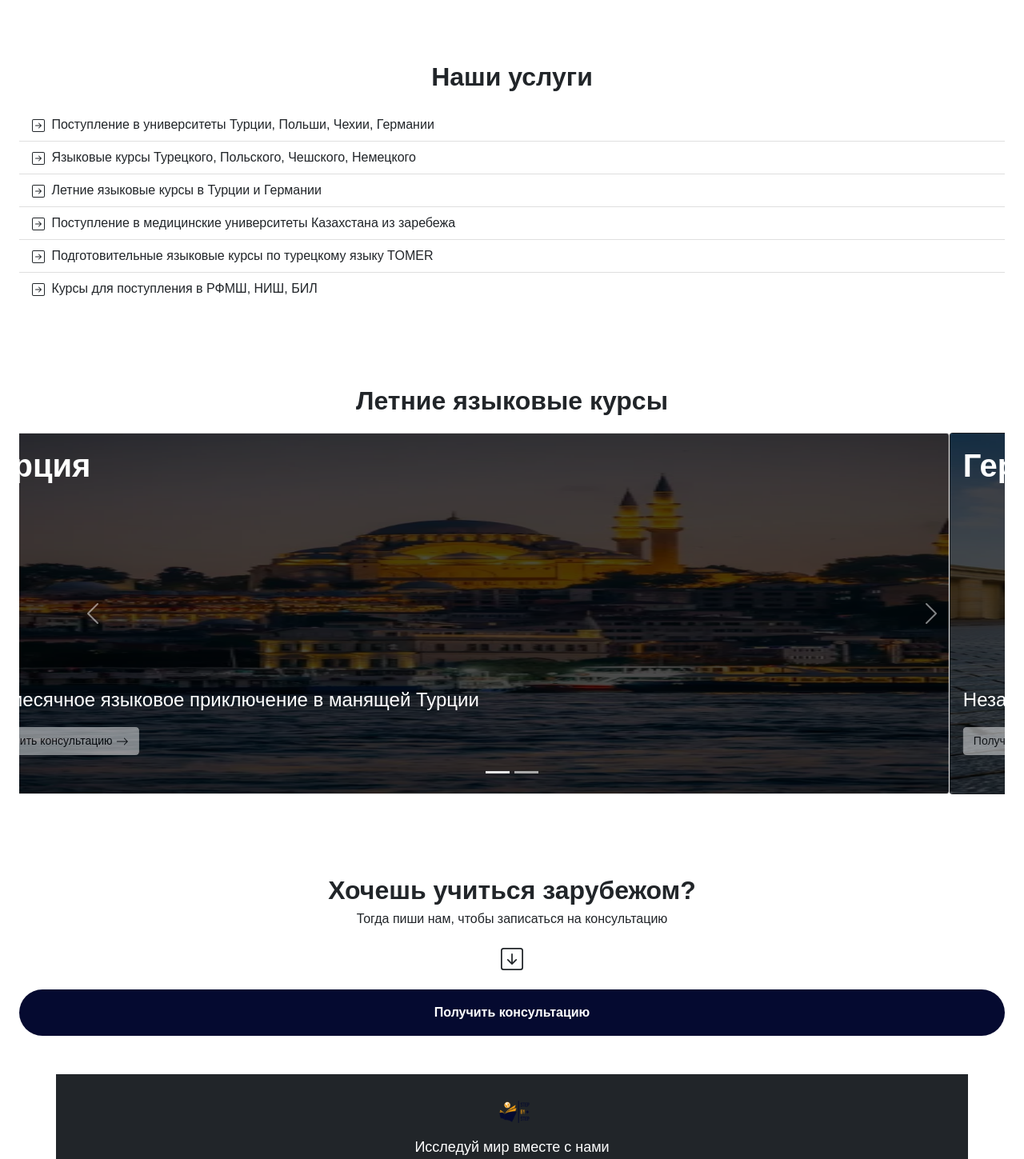
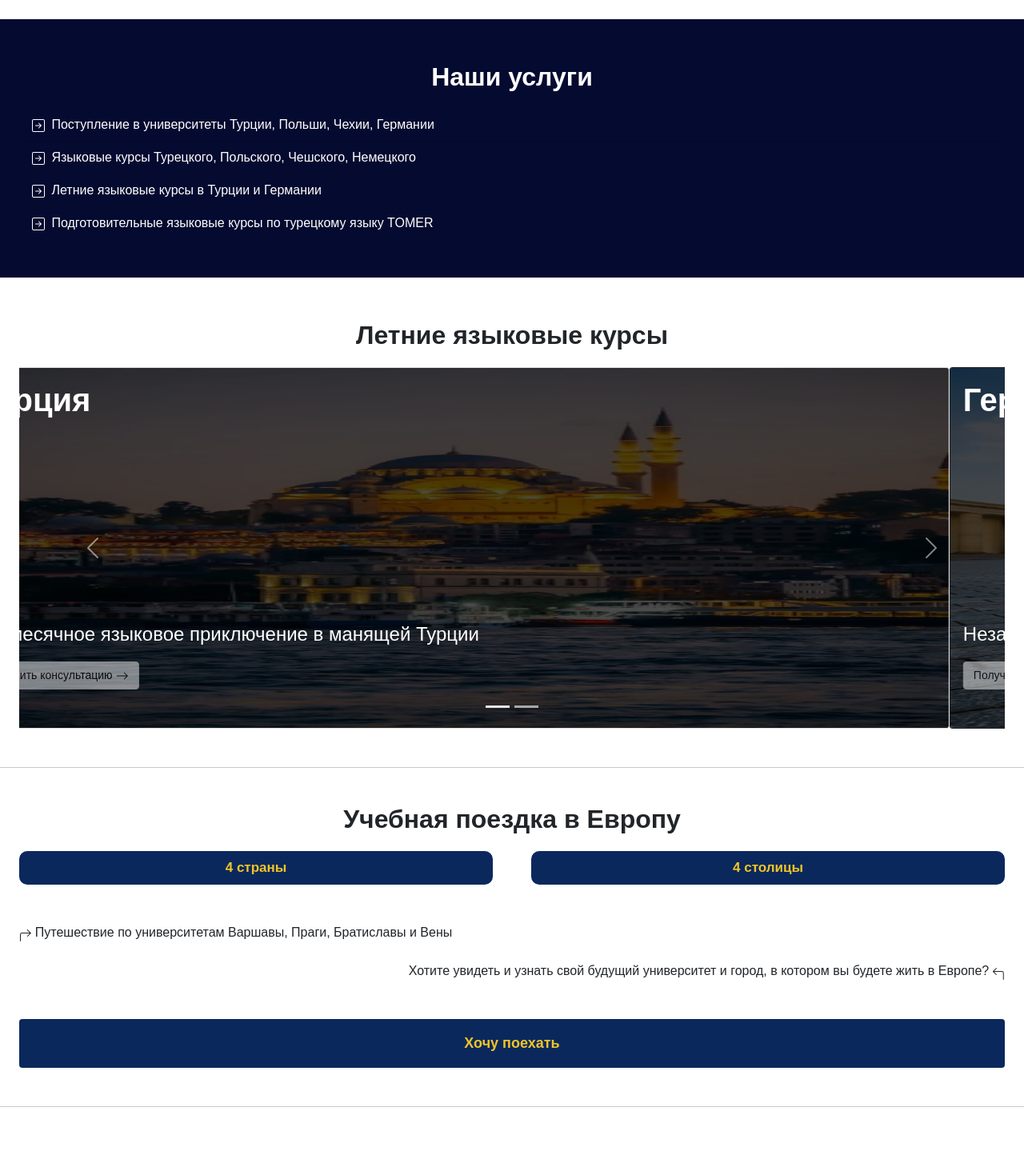
Before and after one commit to dauletakberdiyev/sbsconsulting, a Vue app: page / in a window 1280 px wide. Shown: the part 400-1849 px from the top of the page at 80% size. Built offline with nearby package versions, Linux system fonts and the light colour scheme.

Commit message:
some changes

```diff
--- a/src/assets/main.css
+++ b/src/assets/main.css
@@ -18,6 +18,15 @@ a{
 .bg-blue{
   background-color: #0033A1;
 }
+.bg-light-blue{
+  background-color: #0b285d;
+}
+.bg-light-yellow{
+  background-color: #F1C525;
+}
+.font-light-yellow{
+  color: #F1C525;
+}
 .font-gray{
   color: #9EA1A2;
 }
@@ -35,6 +44,9 @@ a{
 }
 .font-size-16{
   font-size: 16px;
+}
+.font-size-17{
+  font-size: 17px;
 }
 .font-size-14{
   font-size: 14px;
@@ -57,7 +69,9 @@ a{
 .btn-round{
   border-radius: 50px;
 }
-
+.round-10{
+  border-radius: 10px;
+}
 .footer-logo-link{
   position: relative;
   padding: 90px;
--- a/src/locale/kz.js
+++ b/src/locale/kz.js
@@ -22,6 +22,14 @@ export default {
             tr_desc: "Қызықты Түркиядағы 2 айлық тілдік шытырман оқиға",
             info: "Кеңес алу"
         },
+        europe:{
+            title_text: "Еуропаға оқу сапары",
+            ad_1: "4 ел",
+            ad_2: "4 астана",
+            desc_1: "Варшава, Прага, Братислава және Вена университеттері бойынша саяхат",
+            desc_2: "Болашақ университетіңізді және Еуропада тұратын қалаңызды көріп, білгіңіз келе ме?",
+            btn_text: "Барғым келеді"
+        },
         consulting:{
             title_text: "Сіз шетелде оқығыңыз келе ме?",
             desc: "Онда кеңес алу үшін бізге жазыңыз",
--- a/src/locale/ru.js
+++ b/src/locale/ru.js
@@ -22,6 +22,14 @@ export default {
             tr_desc: "2-х месячное языковое приключение в манящей Турции",
             info: "Получить консультацию"
         },
+        europe:{
+            title_text: "Учебная поездка в Европу",
+            ad_1: "4 страны",
+            ad_2: "4 столицы",
+            desc_1: "Путешествие по университетам Варшавы, Праги, Братиславы и Вены",
+            desc_2: "Хотите увидеть и узнать свой будущий университет и город, в котором вы будете жить в Европе?",
+            btn_text: "Хочу поехать"
+        },
         consulting:{
             title_text: "Хочешь учиться зарубежом?",
             desc: "Тогда пиши нам, чтобы записаться на консультацию",
--- a/src/views/HomeView.vue
+++ b/src/views/HomeView.vue
@@ -11,45 +11,35 @@
       </button>
     </div>
   </section>
-  <section class="job-desc my-5 mx-4 pt-5">
+  <section class="job-desc mt-5 px-4 py-5  bg-dark-blue text-white">
     <div class="text-center font-size-32 fw-bold mb-3">
       {{ $t('home.job_desc.title_text')}}
     </div>
     <ul class="list-group list-group-flush">
-      <li class="list-group-item font-size-16">
+      <li class="list-group-item font-size-16 bg-dark-blue text-white">
         <svg xmlns="http://www.w3.org/2000/svg" width="16" height="16" fill="currentColor" class="bi bi-arrow-right-square me-1" viewBox="0 0 16 16">
           <path fill-rule="evenodd" d="M15 2a1 1 0 0 0-1-1H2a1 1 0 0 0-1 1v12a1 1 0 0 0 1 1h12a1 1 0 0 0 1-1V2zM0 2a2 2 0 0 1 2-2h12a2 2 0 0 1 2 2v12a2 2 0 0 1-2 2H2a2 2 0 0 1-2-2V2zm4.5 5.5a.5.5 0 0 0 0 1h5.793l-2.147 2.146a.5.5 0 0 0 .708.708l3-3a.5.5 0 0 0 0-.708l-3-3a.5.5 0 1 0-.708.708L10.293 7.5H4.5z"/>
         </svg>
         {{$t('home.job_desc.job_1')}}
       </li>
-      <li class="list-group-item font-size-16">
+      <li class="list-group-item font-size-16 bg-dark-blue text-white">
         <svg xmlns="http://www.w3.org/2000/svg" width="16" height="16" fill="currentColor" class="bi bi-arrow-right-square me-1" viewBox="0 0 16 16">
           <path fill-rule="evenodd" d="M15 2a1 1 0 0 0-1-1H2a1 1 0 0 0-1 1v12a1 1 0 0 0 1 1h12a1 1 0 0 0 1-1V2zM0 2a2 2 0 0 1 2-2h12a2 2 0 0 1 2 2v12a2 2 0 0 1-2 2H2a2 2 0 0 1-2-2V2zm4.5 5.5a.5.5 0 0 0 0 1h5.793l-2.147 2.146a.5.5 0 0 0 .708.708l3-3a.5.5 0 0 0 0-.708l-3-3a.5.5 0 1 0-.708.708L10.293 7.5H4.5z"/>
         </svg>
         {{$t('home.job_desc.job_2')}}</li>
-      <li class="list-group-item font-size-16">
+      <li class="list-group-item font-size-16 bg-dark-blue text-white">
         <svg xmlns="http://www.w3.org/2000/svg" width="16" height="16" fill="currentColor" class="bi bi-arrow-right-square me-1" viewBox="0 0 16 16">
           <path fill-rule="evenodd" d="M15 2a1 1 0 0 0-1-1H2a1 1 0 0 0-1 1v12a1 1 0 0 0 1 1h12a1 1 0 0 0 1-1V2zM0 2a2 2 0 0 1 2-2h12a2 2 0 0 1 2 2v12a2 2 0 0 1-2 2H2a2 2 0 0 1-2-2V2zm4.5 5.5a.5.5 0 0 0 0 1h5.793l-2.147 2.146a.5.5 0 0 0 .708.708l3-3a.5.5 0 0 0 0-.708l-3-3a.5.5 0 1 0-.708.708L10.293 7.5H4.5z"/>
         </svg>
         {{$t('home.job_desc.job_3')}}</li>
-      <li class="list-group-item font-size-16">
-        <svg xmlns="http://www.w3.org/2000/svg" width="16" height="16" fill="currentColor" class="bi bi-arrow-right-square me-1" viewBox="0 0 16 16">
-          <path fill-rule="evenodd" d="M15 2a1 1 0 0 0-1-1H2a1 1 0 0 0-1 1v12a1 1 0 0 0 1 1h12a1 1 0 0 0 1-1V2zM0 2a2 2 0 0 1 2-2h12a2 2 0 0 1 2 2v12a2 2 0 0 1-2 2H2a2 2 0 0 1-2-2V2zm4.5 5.5a.5.5 0 0 0 0 1h5.793l-2.147 2.146a.5.5 0 0 0 .708.708l3-3a.5.5 0 0 0 0-.708l-3-3a.5.5 0 1 0-.708.708L10.293 7.5H4.5z"/>
-        </svg>
-        {{$t('home.job_desc.job_4')}}</li>
-      <li class="list-group-item font-size-16">
+      <li class="list-group-item font-size-16 bg-dark-blue text-white">
         <svg xmlns="http://www.w3.org/2000/svg" width="16" height="16" fill="currentColor" class="bi bi-arrow-right-square me-1" viewBox="0 0 16 16">
           <path fill-rule="evenodd" d="M15 2a1 1 0 0 0-1-1H2a1 1 0 0 0-1 1v12a1 1 0 0 0 1 1h12a1 1 0 0 0 1-1V2zM0 2a2 2 0 0 1 2-2h12a2 2 0 0 1 2 2v12a2 2 0 0 1-2 2H2a2 2 0 0 1-2-2V2zm4.5 5.5a.5.5 0 0 0 0 1h5.793l-2.147 2.146a.5.5 0 0 0 .708.708l3-3a.5.5 0 0 0 0-.708l-3-3a.5.5 0 1 0-.708.708L10.293 7.5H4.5z"/>
         </svg>
         {{$t('home.job_desc.job_5')}}</li>
-      <li class="list-group-item font-size-16">
-        <svg xmlns="http://www.w3.org/2000/svg" width="16" height="16" fill="currentColor" class="bi bi-arrow-right-square me-1" viewBox="0 0 16 16">
-          <path fill-rule="evenodd" d="M15 2a1 1 0 0 0-1-1H2a1 1 0 0 0-1 1v12a1 1 0 0 0 1 1h12a1 1 0 0 0 1-1V2zM0 2a2 2 0 0 1 2-2h12a2 2 0 0 1 2 2v12a2 2 0 0 1-2 2H2a2 2 0 0 1-2-2V2zm4.5 5.5a.5.5 0 0 0 0 1h5.793l-2.147 2.146a.5.5 0 0 0 .708.708l3-3a.5.5 0 0 0 0-.708l-3-3a.5.5 0 1 0-.708.708L10.293 7.5H4.5z"/>
-        </svg>
-        {{$t('home.job_desc.job_6')}}</li>
     </ul>
   </section>
-  <section class="summer-camp my-5 mx-4 pt-5">
+  <section class="summer-camp mb-5 mx-4 pt-5">
     <div class="text-center font-size-32 fw-bold mb-3">
       {{ $t('home.summer_camp.title_text') }}
     </div>
@@ -104,7 +94,43 @@
       </button>
     </div>
   </section>
-  <section class="consulting my-5 mx-4 pt-5">
+  <hr/>
+  <section class="europe-trip mb-5 mx-4 pt-4">
+    <div class="text-center font-size-32 fw-bold">
+      {{$t('home.europe.title_text')}}
+    </div>
+    <div class="font-size-17 d-flex justify-content-center mt-3">
+      <div class="text-center px-4 py-2 me-5 bg-light-blue font-light-yellow fw-bold w-100 round-10">
+        {{$t('home.europe.ad_1')}}
+      </div>
+      <div class="text-center px-4 py-2 bg-light-blue font-light-yellow fw-bold w-100 round-10">
+        {{$t('home.europe.ad_2')}}
+      </div>
+    </div>
+    <div class="desc mt-5">
+      <div class="d-flex">
+        <svg xmlns="http://www.w3.org/2000/svg" width="16" height="16" fill="currentColor" class="bi bi-arrow-90deg-right mt-2 me-1" viewBox="0 0 16 16">
+          <path fill-rule="evenodd" d="M14.854 4.854a.5.5 0 0 0 0-.708l-4-4a.5.5 0 0 0-.708.708L13.293 4H3.5A2.5 2.5 0 0 0 1 6.5v8a.5.5 0 0 0 1 0v-8A1.5 1.5 0 0 1 3.5 5h9.793l-3.147 3.146a.5.5 0 0 0 .708.708l4-4z"/>
+        </svg>
+        <div class="text-start w-100">
+          {{$t('home.europe.desc_1')}}
+        </div>
+      </div>
+      <div class="d-flex mt-4">
+        <div class="text-end w-100">
+          {{$t('home.europe.desc_2')}}
+        </div>
+        <svg xmlns="http://www.w3.org/2000/svg" width="16" height="16" fill="currentColor" class="bi bi-arrow-90deg-left mt-2 ms-1" viewBox="0 0 16 16">
+          <path fill-rule="evenodd" d="M1.146 4.854a.5.5 0 0 1 0-.708l4-4a.5.5 0 1 1 .708.708L2.707 4H12.5A2.5 2.5 0 0 1 15 6.5v8a.5.5 0 0 1-1 0v-8A1.5 1.5 0 0 0 12.5 5H2.707l3.147 3.146a.5.5 0 1 1-.708.708l-4-4z"/>
+        </svg>
+      </div>
+    </div>
+    <button class="btn bg-light-blue font-light-yellow mt-5 fw-bold py-3 w-100 font-size-18">
+      {{$t('home.europe.btn_text')}}
+    </button>
+  </section>
+  <hr/>
+  <section class="consulting mt-3 mb-5 mx-4 pt-5">
     <div class="text-center font-size-32 fw-bold">
       {{$t('home.consulting.title_text')}}
     </div>
```
